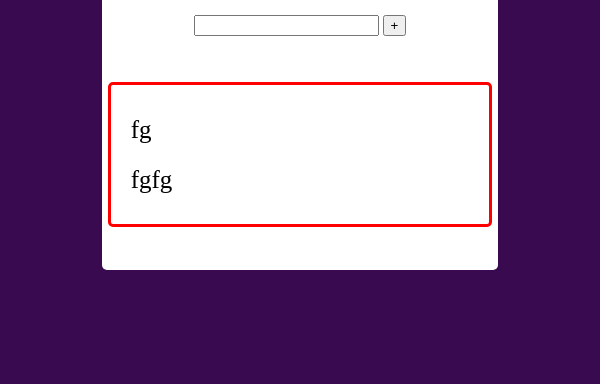
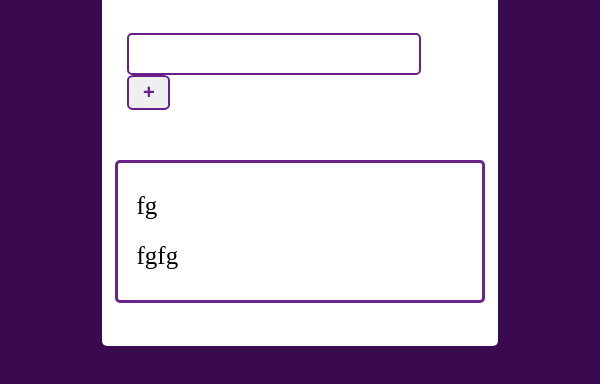
Before and after one commit to FARAJI-Omar/to-do-list, a plain HTML site: page index.html in a window 600 px wide. Shown: the part 178-562 px from the top of the page. Drawn offline with Linux system fonts and the light colour scheme.

Commit message:
Responsivity

```diff
--- a/index.html
+++ b/index.html
@@ -10,8 +10,10 @@
     <div class="main-container">
         <h1>To-Do List 📋</h1>
         <div>
-            <input id="inputBox" type="text">
-            <button id="add">+</button>
+            <div class="input-field">
+                <input id="inputBox" type="text">
+                <button id="add">+</button>
+            </div>
             <div id="toDoContainer" class="to-do-container">
                <p>fg <br>fgfg</p>
             </div>
--- a/style.css
+++ b/style.css
@@ -35,10 +35,31 @@ h1{
     margin-top: 5%;
 }
 .main-container .to-do-container p{
-    border: red solid;
+    border: #6a238b solid;
     border-radius: 5px;
     padding: 5%;
     width: 100%;
+}
+.input-field{
+    width: 140%;
+    margin-left: -15%;
+}
+
+#inputBox {
+    margin-right: 5%;
+    font-size: 100%;
+    border: 2px solid #691f8a;
+    border-radius: 5px;
+}
+
+#add{
+    width: 10%;
+    height: 30px;
+    border-radius: 15%;
+    border: #691f8a solid 2px;
+    font-size: 20px;
+    color: #691f8a;
+    font-weight: 600;
 }
 
 @media (max-width: 600px) {
@@ -55,6 +76,27 @@ h1{
     h1 {
         font-size: 25px;
         margin-bottom: 15%;
+    }
+
+    .input-field{
+        width: 100%;
+        margin-left: 5%;
+    }
+
+    #inputBox{
+        width: 70%;
+        height: 25px;
+        padding-top: 2%;
+    }
+
+    #add{
+        width: 12%;
+        height: 30px;
+        border-radius: 15%;
+        border: #691f8a solid 2px;
+        font-size: 20px;
+        color: #691f8a;
+        font-weight: 600;
     }
 
     .to-do-container{
@@ -75,11 +117,6 @@ h1{
         width: 60%;
     }
 
-    h1 {
-        font-size: 30px;
-        margin-bottom: 10%;
-    }
-
     .main-container {
         padding: 5%;
         margin-top: 25%;
@@ -87,14 +124,29 @@ h1{
 
     h1 {
         font-size: 30px;
-        margin-bottom: 5%;
+        margin-bottom: 10%;
+    }
+
+    .input-field{
+        width: 145%;
+        margin-left: -20%;
+
+    }
+    #inputBox{
+        padding-top: 2%;
+        width: 80%;
+        height: 30px;
+    }
+
+    #add{
+        height: 35px;
     }
 
     .to-do-container{
         justify-content: center;
-        width: 180%;
+        width: 150%;
         margin-top: 10%;
-        margin-left: -40%;
+        margin-left: -25%;
     }
 
     .to-do-container p {
@@ -106,7 +158,7 @@ h1{
 
 @media (min-width: 900px) {
     body {
-        width: 40%;
+        width: 50%;
     }
 
     h1 {
@@ -118,11 +170,25 @@ h1{
         padding: 5%;
     }
 
+    .input-field{
+        width: 150%;
+        margin-left: -22%;
+    }
+
+    #inputBox{
+        padding-top: 2%;
+        width: 80%;
+        height: 30px;
+    }
+
+    #add{
+        height: 35px;
+    }
 
     .to-do-container{
-        width: 200%;
+        width: 160%;
         margin-top: 10%;
-        margin-left: -45%;
+        margin-left: -30%;
     }
 
     .to-do-container p {
```
